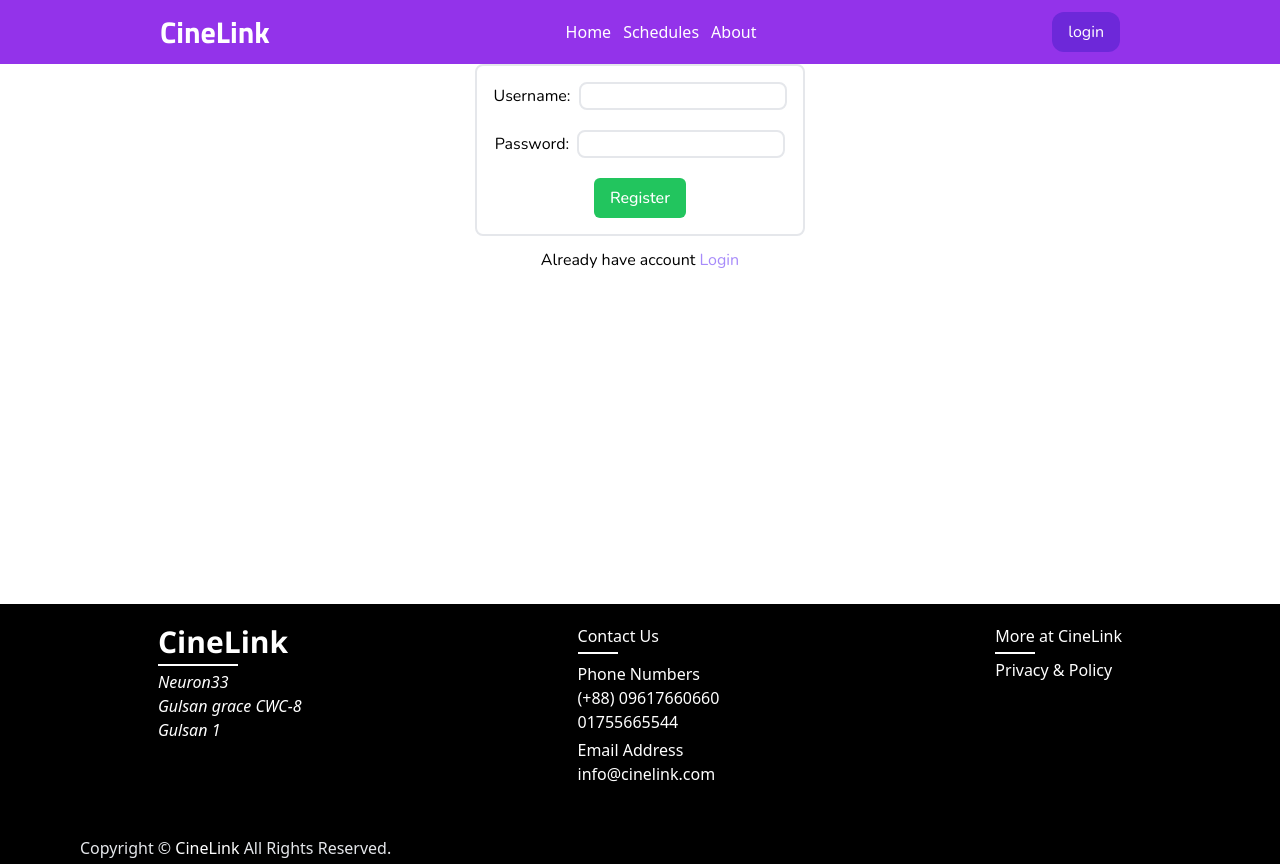
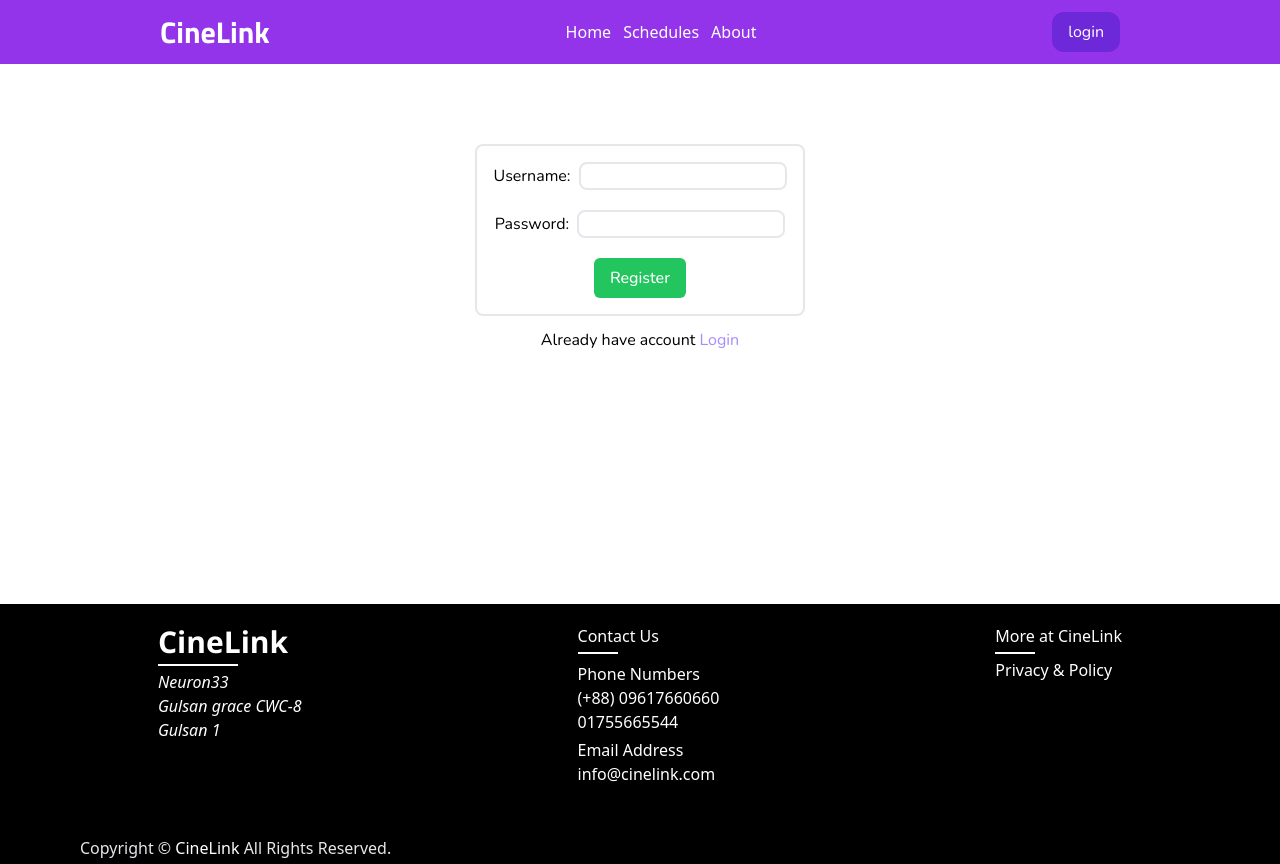
Before and after one commit to Praptomark/CineLinkFrontend, a SvelteKit app: page /forAuth/register in a window 1280 px wide. Built offline with nearby package versions, Linux system fonts and the light colour scheme.

Commit message:
added py in login and register css

```diff
--- a/src/routes/forAuth/login/+page.svelte
+++ b/src/routes/forAuth/login/+page.svelte
@@ -44,7 +44,7 @@
     }
 </script>
 
-<div class="flex flex-col items-center justify-center gap-3">
+<div class="flex flex-col items-center justify-center py-20 gap-3">
     {#if login_error}
         <h1 class="font-nunito">Account with {username} not found</h1>
     {/if}
--- a/src/routes/forAuth/register/+page.svelte
+++ b/src/routes/forAuth/register/+page.svelte
@@ -30,7 +30,7 @@
     }
 </script>
 
-<div class="flex flex-col items-center justify-center gap-3">
+<div class="flex flex-col items-center justify-center py-20 gap-3">
     {#if register_error}
         <h1 class="font-nunito">Account with {username} already existed</h1>
     {/if}
```
